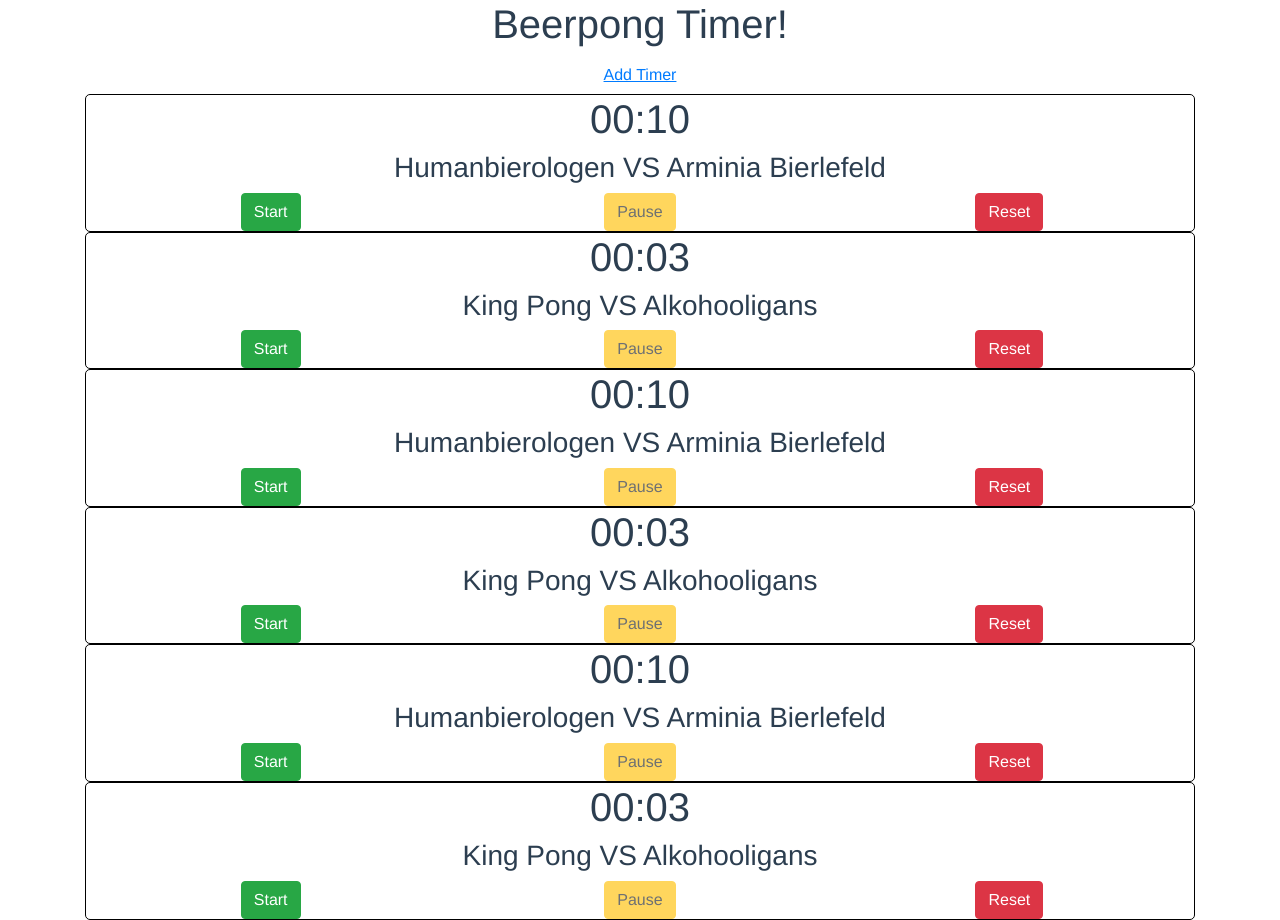
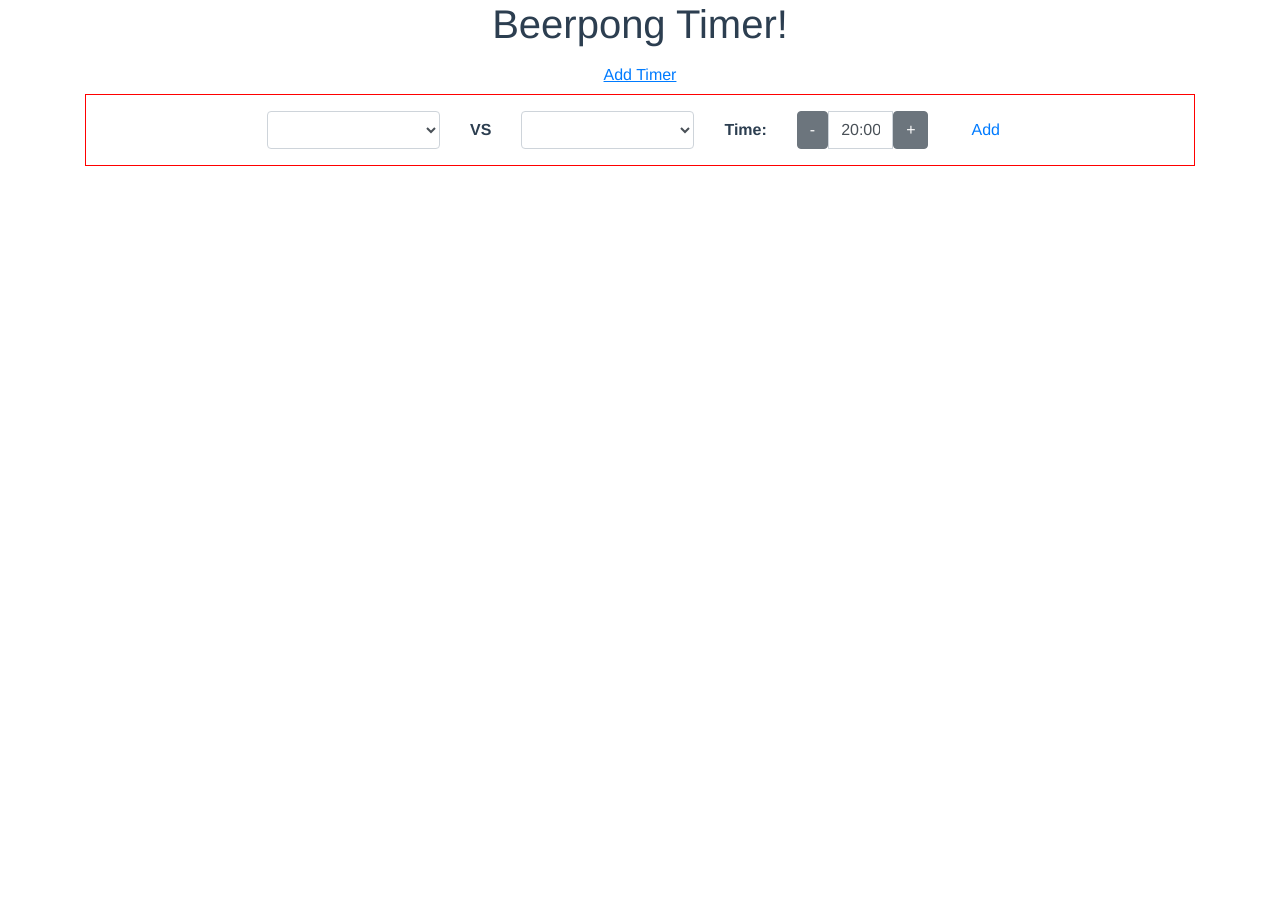
Before and after one commit to verfehlix/vue-beerpong-timer, a Vue app: page / in a window 1280 px wide. Both pictures are taken after a click on the button "Add Timer". After the commit the page ends 800 px from the top, so only its background shows below. Built offline with nearby package versions, Linux system fonts and the light colour scheme.

Commit message:
add timer / delete timer

```diff
--- a/src/components/Main.vue
+++ b/src/components/Main.vue
@@ -4,7 +4,52 @@
         <div class="row">
             <div class="col-12">
                 <h1>Beerpong Timer!</h1>
-                <button type="button" class="btn btn-link">Add Timer</button>
+
+                <button type="button" class="btn btn-link" v-on:click="toggleShowNewTimerForm()">Add Timer</button>
+
+                <form class="addNewTimerForm" v-if="this.showNewTimerForm">
+                    <div class="row align-items-center justify-content-center">
+                        <div class="col-auto">
+                            <select class="form-control" v-model="selectedTeam1">
+                                <option>Humanbierologen</option>
+                                <option>Arminia Bierlefeld</option>
+                                <option>King Pong</option>
+                                <option>Alkohooligans</option>
+                            </select>
+                        </div>
+                        <div class="col-auto">
+                            <b>VS</b>
+                        </div>
+                        <div class="col-auto">
+                            <select class="form-control" v-model="selectedTeam2">
+                                <option>Humanbierologen</option>
+                                <option>Arminia Bierlefeld</option>
+                                <option>King Pong</option>
+                                <option>Alkohooligans</option>
+                            </select>
+                        </div>
+                        <div class="col-auto">
+                            <b>Time:</b>
+                        </div>
+                        <div class="col-auto">
+                            <div class="input-group">
+                                <span class="input-group-btn">
+                                    <button class="btn btn-secondary" type="button">-</button>
+                                </span>
+
+                                <input type="text" class="form-control" value="20:00" style="width:65px" v-model="selectedTime">
+
+                                <span class="input-group-btn">
+                                    <button class="btn btn-secondary" type="button">+</button>
+                                </span>
+                            </div>
+                        </div>
+                        <div class="col-auto">
+                            <button type="button" class="btn btn-link" v-on:click="addTimer()">Add</button>
+                        </div>
+
+                    </div>
+                </form>
             </div>
         </div>
         <div class="row">
@@ -17,6 +62,7 @@
 </template>
 
 <script>
+    import {EventBus} from '@/eventbus.js'
     import Timer from '@/components/Timer'
 
     export default {
@@ -25,51 +71,60 @@
         components: {Timer},
         data () {
             return {
+                showNewTimerForm: false,
+                selectedTeam1: undefined,
+                selectedTeam2: undefined,
+                selectedTime: '20:00',
+                lastId: 0,
                 timers: [
-                    {
-                        id: 1,
-                        timeInSec: 10,
-                        team1Name: 'Humanbierologen',
-                        team2Name: 'Arminia Bierlefeld'
-                    },
-                    {
-                        id: 2,
-                        timeInSec: 3,
-                        team1Name: 'King Pong',
-                        team2Name: 'Alkohooligans'
-                    },
-                    {
-                        id: 3,
-                        timeInSec: 10,
-                        team1Name: 'Humanbierologen',
-                        team2Name: 'Arminia Bierlefeld'
-                    },
-                    {
-                        id: 4,
-                        timeInSec: 3,
-                        team1Name: 'King Pong',
-                        team2Name: 'Alkohooligans'
-                    },
-                    {
-                        id: 5,
-                        timeInSec: 10,
-                        team1Name: 'Humanbierologen',
-                        team2Name: 'Arminia Bierlefeld'
-                    },
-                    {
-                        id: 6,
-                        timeInSec: 3,
-                        team1Name: 'King Pong',
-                        team2Name: 'Alkohooligans'
-                    }
+
                 ]
             }
         },
-        created: function () {},
-        methods: {}
+        computed: {
+            selectedTimeInSeconds: function () {
+                const minutePart = parseInt(this.selectedTime.split(':')[0])
+                const secondPart = parseInt(this.selectedTime.split(':')[1])
+
+                return minutePart * 60 + secondPart
+            }
+        },
+        created: function () {
+            EventBus.$on('deleteTimer', (id) => {
+                this.deleteTimer(id)
+            })
+        },
+        methods: {
+            toggleShowNewTimerForm: function () {
+                this.showNewTimerForm = !this.showNewTimerForm
+            },
+            addTimer: function () {
+                this.timers.push({
+                    id: this.lastId++,
+                    timeInSec: this.selectedTimeInSeconds,
+                    team1Name: this.selectedTeam1,
+                    team2Name: this.selectedTeam2
+                })
+            },
+            deleteTimer: function (id) {
+                for (let i = 0; i < this.timers.length; i++) {
+                    if (this.timers[i].id === id) {
+                        this.timers.splice(i, 1)
+
+                        return
+                    }
+                }
+            }
+        }
     }
 </script>
 
 <style scoped>
 
+    .addNewTimerForm {
+        border: 1px solid red;
+        padding: 1em;
+        margin-bottom: 2em;
+    }
+
 </style>
--- a/src/components/Timer.vue
+++ b/src/components/Timer.vue
@@ -22,11 +22,16 @@
                     <button ref="resetButton" type="button" class="btn btn-danger" v-on:click="resetTimer()">Reset</button>
                 </div>
             </div>
+            <div class="row align-items-center justify-content-center">
+                <button type="button" class="btn btn-link" v-on:click="deleteTimer()">X</button>
+            </div>
         </div>
     </div>
 </template>
 
 <script>
+    import {EventBus} from '@/eventbus.js'
+
     export default {
 
         name: 'timer',
@@ -82,6 +87,10 @@
             },
             timerFinished: function () {
                 alert('Timer ' + this.timer.id + ' is done!')
+            },
+            deleteTimer: function () {
+                this.resetTimer()
+                EventBus.$emit('deleteTimer', this.timer.id)
             }
         }
     }
--- /dev/null
+++ b/src/eventbus.js
@@ -0,0 +1,2 @@
+import Vue from 'vue'
+export const EventBus = new Vue()
```
Lines whose indentation alone changed are shown as unchanged.
